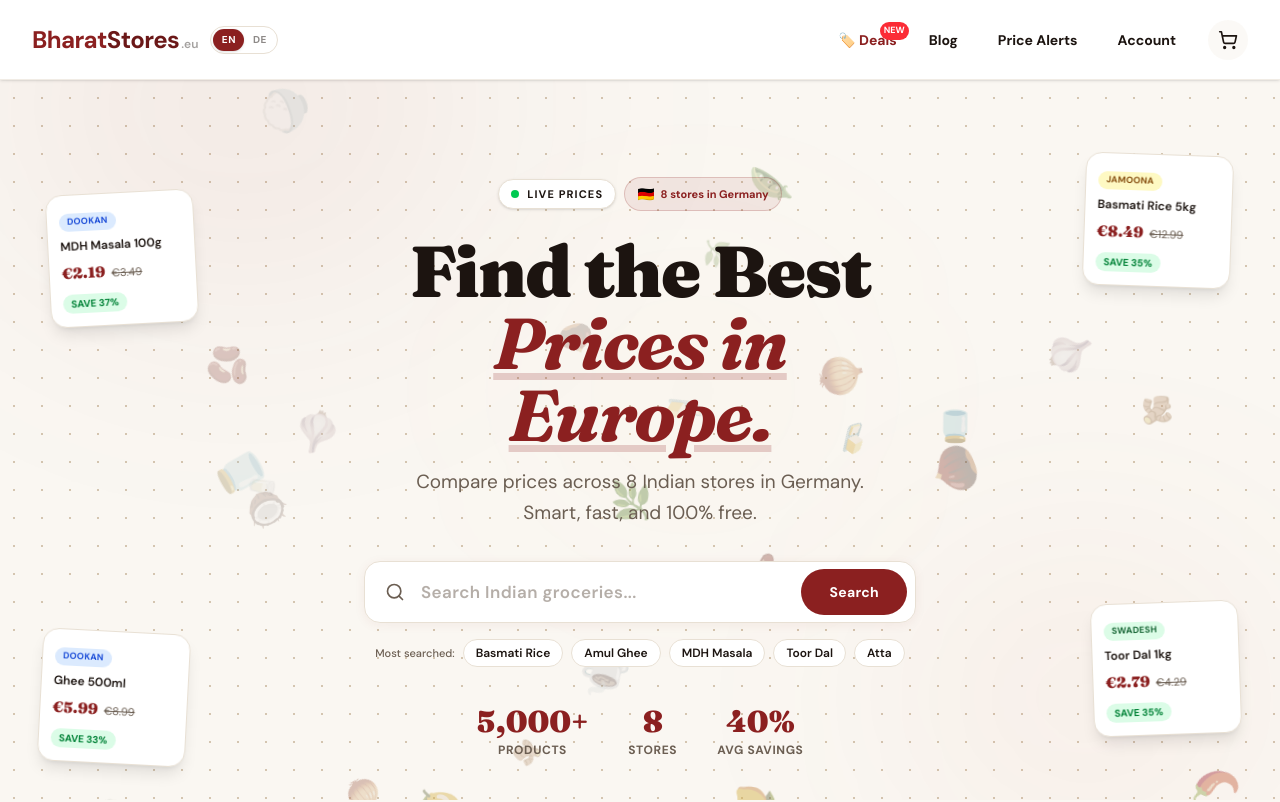
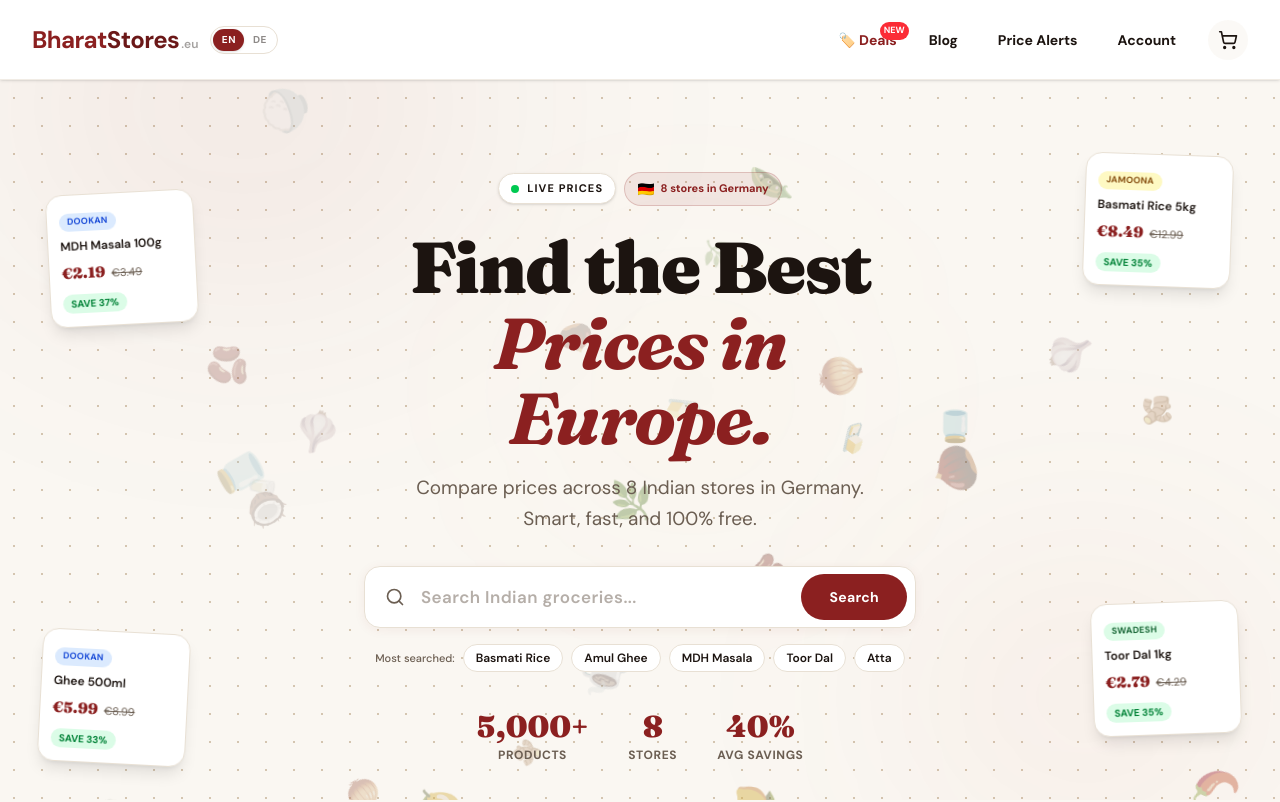
Before and after one commit to fasterthanfps/bharatstores_web_app, a Next.js app: page / in a window 1280 px wide. Shown: the top 802 px of the page. Built offline with nearby package versions, Linux system fonts and the light colour scheme.

Commit message:
style(ui): force headline into exactly two lines and remove underline decoration

```diff
--- a/app/(public)/page.tsx
+++ b/app/(public)/page.tsx
@@ -123,11 +123,12 @@
 
           {/* Headline */}
           <h1
-            className="text-5xl sm:text-6xl md:text-[4.5rem] font-black text-masala-text mb-4 tracking-tight leading-[1.0] animate-slide-up"
+            className="text-5xl sm:text-6xl md:text-[4.5rem] font-black text-masala-text mb-4 tracking-tight leading-[1.05] animate-slide-up"
             style={{ fontFamily: 'Fraunces, serif' }}
           >
-            Find the Best{' '}
-            <span className="text-masala-primary italic underline decoration-masala-primary/20 underline-offset-4">
+            Find the Best
+            <br />
+            <span className="text-masala-primary italic">
               Prices in Europe.
             </span>
           </h1>
```
